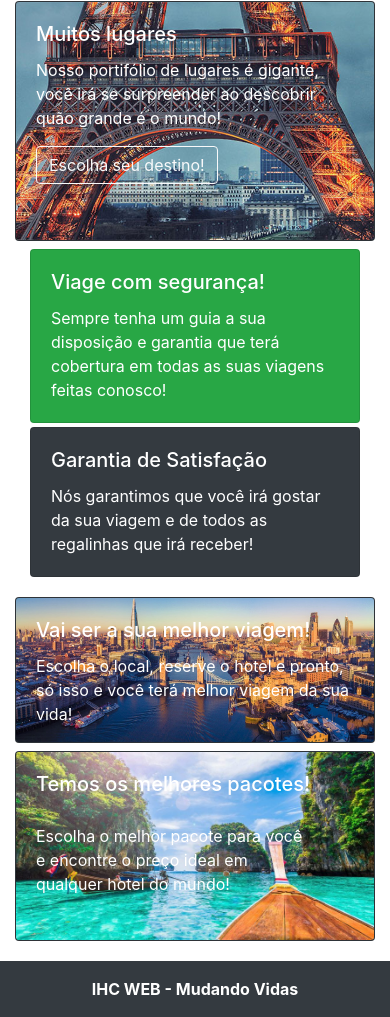
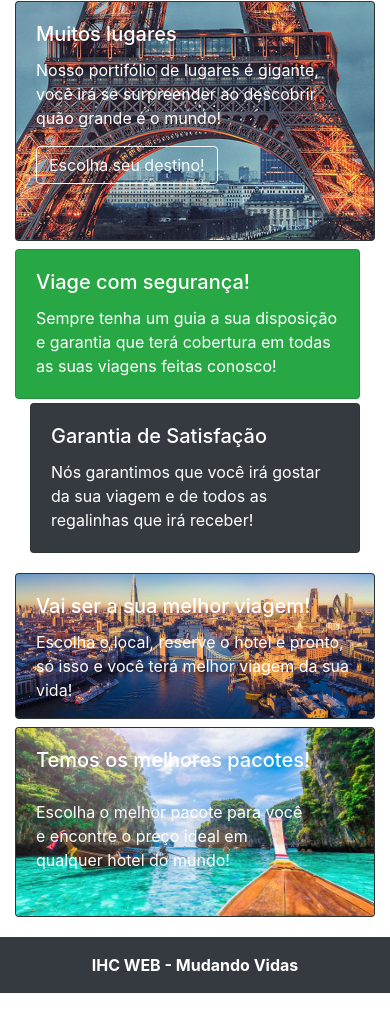
Before and after one commit to MatheusFerreira71/IHCWeb, a plain HTML site: page index.html in a window 390 px wide. Shown: the part 1067-2084 px from the top of the page. After the commit the page ends 2060 px from the top, so only its background shows below. Drawn offline with nearby package versions, Linux system fonts and the light colour scheme.

Commit message:
Ajustes no responsivo da tela principal parte 3

```diff
--- a/index.html
+++ b/index.html
@@ -120,7 +120,7 @@
                         </div>
                     </div>
                     <div class="row my-2">
-                        <div class="col-md-7 pr-md-1 pl-md-0">
+                        <div class="col-md-7 pr-md-1 pl-0">
                             <div class="card text-white bg-success mb-1">
                                 <div class="card-body">
                                     <h5 class="card-title">Viage com segurança!</h5>
```
